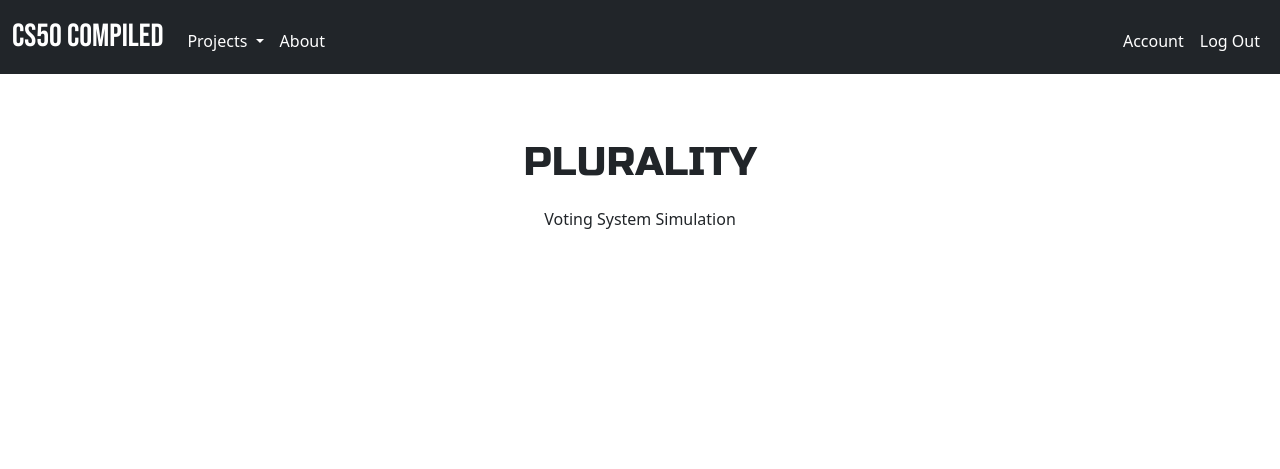
After one commit to SiegfredLorelle/compiled-50, a Flask app: page /plurality in a window 1280 px wide. The commit adds this page. Shown: the top 469 px of the page. Run offline with Flask 2, Linux system fonts and the light colour scheme; some libraries are stand-ins or nearby versions; some web fonts are replaced.

Commit message:
32rd commit - add plurality page but still empty

```diff
--- a/app.py
+++ b/app.py
@@ -169,7 +169,6 @@ def substitution():
         process = request.form.get("process")
         key = request.form.get("key").upper()
         text = request.form.get("text")
-        print(f"{process}\n {key}\n {text}\n")
 
         # Ensures user selected encrypt or decrypt
         if process == "Choose...":
@@ -205,7 +204,6 @@ def substitution():
         for i in range(len(ascii_uppercase)):
             db.execute("UPDATE  substitute SET key = ? WHERE letter = ?", key[i].upper(), ascii_uppercase[i])
 
-
         if process == "Encrypt":
             result_text = ""
             for character in text:
@@ -220,8 +218,6 @@ def substitution():
                 # Character is not a alphabetical letter, keep it as is
                 else:
                     result_text += character
-
-
 
         elif process == "Decrypt":
             result_text = ""
@@ -238,11 +234,6 @@ def substitution():
                 else:
                     result_text += character
 
-
-
-        print(result_text)
-
-
         # Show enrcypted/decrypted
         flash(f"Success {result_text}", "success")
         return render_template("substitution.html", process=process, key=key, text=text, result_text=result_text)
@@ -252,7 +243,18 @@ def substitution():
 
 
 
+@app.route("/plurality", methods=["GET", "POST"])
+def plurality():
+    """
+    Voting system which prompts for number of candidates and voters then asks voters for their vote
+    """
 
+    if request.method == "POST":
+        return render_template("plurality.html")
+
+    # GET by clicking links or redirects
+    else:
+        return render_template("plurality.html")
 
 
 # TODOs
@@ -281,9 +283,8 @@ def substitution():
 # restrict the use of other languages
 
 # substitution
-# work on showing the output of substitution (plaintext, cyphertext, and key in output)
-# accept symbols and numbers, show them both in plain and cypher
-# add not sure what encrypt and decrypt does?
+# find a way to ensure that encrypt and decrypt select was chosen in html para d na magrerestart pag input error
+
 
 
 # lagay logo sa navbar
@@ -302,7 +303,7 @@ def substitution():
 # maybe add a way to keep entered value in form text box
 # gawing table or grid ung may copy button para pantay pantay ung pwesto ng copy ?
 # make all google fonts oneline by adding in the family in google fonts.com
-
+# Try floating labels on some textbox
 
 
 
--- a/static/css/styles.css
+++ b/static/css/styles.css
@@ -243,3 +243,9 @@ div ul li #nav-tabs, div ul li #navbarDarkDropdownMenuLink {
     margin-left: -20px;
     margin-right: 10px;
 }
+
+
+/* Plurality page */
+#plurality-title {
+    font-family: 'Russo One', sans-serif;
+}
--- a/templates/index.html
+++ b/templates/index.html
@@ -46,7 +46,7 @@
                         <li><a class="dropdown-item" href="/scrabble">Scrabble</a></li>
                         <li><a class="dropdown-item" href="/readability">Readability</a></li>
                         <li><a class="dropdown-item" href="/substitution">Substitution</a></li>
-                        <li><a class="dropdown-item" href="/scrabble">Placeholder</a></li>
+                        <li><a class="dropdown-item" href="/plurality">Plurality</a></li>
                         <li><a class="dropdown-item" href="/scrabble">Placeholder</a></li>
                       </ul>
                     </li>
@@ -82,7 +82,7 @@
                         <li><a class="dropdown-item" href="/scrabble">Scrabble</a></li>
                         <li><a class="dropdown-item" href="/readability">Readability</a></li>
                         <li><a class="dropdown-item" href="/substitution">Substitution</a></li>
-                        <li><a class="dropdown-item" href="/scrabble">Placeholder</a></li>
+                        <li><a class="dropdown-item" href="/plurality">Plurality</a></li>
                         <li><a class="dropdown-item" href="/scrabble">Placeholder</a></li>
                       </ul>
                     </li>
--- a/templates/layout.html
+++ b/templates/layout.html
@@ -19,6 +19,7 @@
         <link href="https://fonts.googleapis.com/css2?family=Kanit&family=Libre+Franklin:wght@600&display=swap" rel="stylesheet">
         <link href="https://fonts.googleapis.com/css2?family=Roboto+Mono:wght@700&display=swap" rel="stylesheet">
         <link href="https://fonts.googleapis.com/css2?family=Noto+Sans+Vai&display=swap" rel="stylesheet">
+        <link href="https://fonts.googleapis.com/css2?family=Russo+One&display=swap" rel="stylesheet">
 
         <link rel="stylesheet" href="https://fonts.googleapis.com/css2?family=Material+Symbols+Rounded:opsz,wght,FILL,GRAD@48,400,0,0" />
 
@@ -56,7 +57,7 @@
                                   <li><a class="dropdown-item" href="/scrabble">Scrabble</a></li>
                                   <li><a class="dropdown-item" href="/readability">Readability</a></li>
                                   <li><a class="dropdown-item" href="/substitution">Substitution</a></li>
-                                  <li><a class="dropdown-item" href="/scrabble">Placeholder</a></li>
+                                  <li><a class="dropdown-item" href="/plurality">Plurality</a></li>
                                   <li><a class="dropdown-item" href="/scrabble">Placeholder</a></li>
                                 </ul>
                               </li>
--- /dev/null
+++ b/templates/plurality.html
@@ -0,0 +1,13 @@
+{% extends "layout.html" %}
+
+{% block title %}
+    Plurality
+{% endblock %}
+
+{% block main %}
+    <h1 class="py-3" id="plurality-title">PLURALITY</h1>
+    <h6>Voting System Simulation</h6><br>
+
+
+
+{% endblock %}
```
